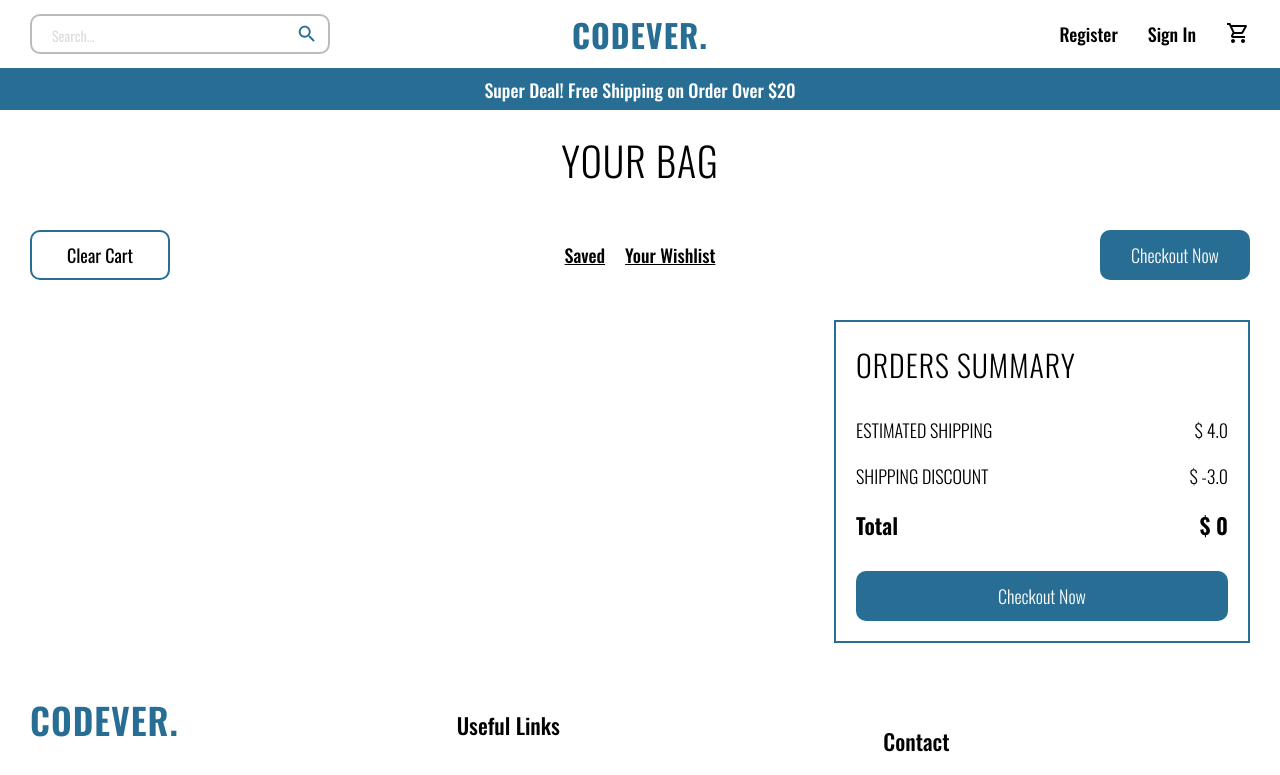
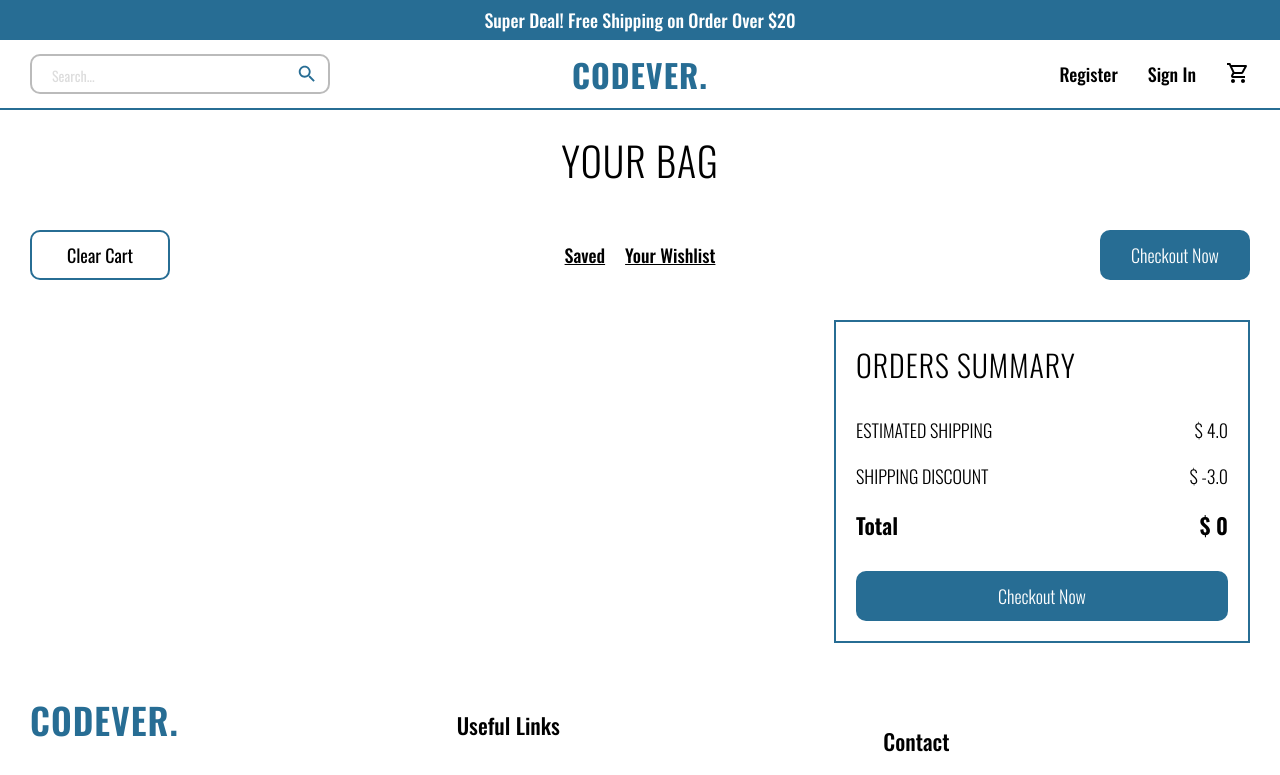
Before and after one commit to Rammah-mohamed/Codever-E-Commerce, a React (Create React App) app: page /cart in a window 1280 px wide. Shown: the top 775 px of the page. Built offline with nearby package versions, Linux system fonts and the light colour scheme.

Commit message:
modified

```diff
--- a/src/components/Announcement.jsx
+++ b/src/components/Announcement.jsx
@@ -3,12 +3,16 @@ import { PrimaryColor } from "../Variables";
 import { mobile } from "../responsive";
 
 const Container = styled.div`
+	position: sticky;
+	top: 0;
+	left: 0;
 	height: 40px;
 	display: flex;
 	align-items: center;
 	justify-content: center;
 	background-color: ${PrimaryColor};
 	color: white;
+	z-index: 10;
 	${mobile({ height: "50px" })}
 `;
 
--- a/src/components/Navbar.jsx
+++ b/src/components/Navbar.jsx
@@ -6,9 +6,14 @@ import { mobile, small } from "../responsive";
 import CartBadge from "./CartBadge";
 
 const Container = styled.div`
+  position: sticky;
+  top: 40px;
+  left: 0;
   height: 70px;
   padding: 15px 30px;
+  background-color: white;
   border-bottom: 2px solid ${PrimaryColor};
+  z-index: 10;
   ${mobile({ padding: "15px" })};
 `;
 
--- a/src/components/Slider.jsx
+++ b/src/components/Slider.jsx
@@ -10,7 +10,7 @@ const Container = styled.div`
   position: relative;
   width: 98%;
   margin: auto;
-  height: calc(100vh - 120px);
+  min-height: calc(100vh - 120px);
   display: flex;
   overflow: hidden;
   ${mobile({ display: "none" })};
@@ -54,7 +54,7 @@ const RightArrow = styled.div`
 
 const Wrapper = styled.div`
   display: flex;
-  height: 100vh;
+  min-height: 100vh;
   transform: translateX(${(props) => props.slideindex * -100}vw);
   transition: all 1s ease;
 `;
@@ -89,17 +89,17 @@ const InfoContainer = styled.div`
 const Title = styled.h1`
   max-width: 800px;
   color: ${PrimaryColor};
-  font-size: 60px;
+  font-size: 40px;
   letter-spacing: 1px;
   font-weight: 600;
-  ${mobile({ fontSize: "26px" })}
-  ${small({ fontSize: "32px" })}
-  ${mid({ fontSize: "40px" })}
+  ${mobile({ fontSize: "24px" })}
+  ${small({ fontSize: "30px" })}
+  ${mid({ fontSize: "34px" })}
 `;
 
 const Paragraph = styled.p`
   max-width: 550px;
-  font-size: 20px;
+  font-size: 18px;
   letter-spacing: 3px;
   font-weight: 400;
   ${mobile({ fontSize: "16px" })}
@@ -149,8 +149,8 @@ const Slider = () => {
                 <Image src={s.image} />
               </ImgContainer>
               <InfoContainer>
-                <Title>{s.title}</Title>
-                <Paragraph>{s.description.slice(0, 390)}</Paragraph>
+                <Title>{s.title?.slice(0,60)}</Title>
+                <Paragraph>{s.description?.slice(0, 300)}...</Paragraph>
                 <Link
                   to={`/productslist/${s.category}`}
                   style={{ textDecoration: "none" }}
--- a/src/pages/Cart.jsx
+++ b/src/pages/Cart.jsx
@@ -229,8 +229,8 @@ const Cart = () => {
 
   return (
     <Container>
+      <Announcement />
       <Navbar />
-      <Announcement />
       <Wrapper>
         <Title>Your Bag</Title>
         <ShoppingContainer>
--- a/src/pages/Product.jsx
+++ b/src/pages/Product.jsx
@@ -50,23 +50,23 @@ const Right = styled.div`
 `;
 
 const Title = styled.h1`
-  font-size: 50px;
+  font-size: 40px;
   font-weight: 300;
   letter-spacing: 2px;
-  ${mobile({ fontSize: "34px" })}
-  ${small({ fontSize: "38px" })}
+  ${mobile({ fontSize: "24px" })}
+  ${small({ fontSize: "30px" })}
 `;
 
 const Desc = styled.p`
-  font-size: 20px;
+  font-size: 18px;
   font-weight: 300;
   text-align: justify;
-  ${mobile({ fontSize: "18px" })}
-  ${small({ fontSize: "18px" })}
+  ${mobile({ fontSize: "16px" })}
+  ${small({ fontSize: "16px" })}
 `;
 
 const Price = styled.span`
-  font-size: 45px;
+  font-size: 40px;
   font-weight: 300;
   letter-spacing: 1px;
   ${mobile({ fontSize: "30px" })}
@@ -88,7 +88,7 @@ const Colors = styled.div`
 `;
 
 const Label = styled.label`
-  font-size: 30px;
+  font-size: 28px;
   font-weight: 400;
   ${mobile({ fontSize: "20px" })}
   ${small({ fontSize: "20px" })}
@@ -136,7 +136,7 @@ const NumberContainer = styled.div`
 `;
 
 const Operation = styled.span`
-  font-size: 30px;
+  font-size: 28px;
   font-weight: 400;
   cursor: pointer;
   user-select: none;
@@ -161,7 +161,7 @@ const Cart = styled.div`
   justify-content: center;
   width: 140px;
   height: 50px;
-  font-size: 20px;
+  font-size: 18px;
   font-weight: 400;
   border: 2px solid ${PrimaryColor};
   border-radius: 10px;
@@ -241,8 +241,8 @@ const Product = () => {
 
   return (
     <Container>
+      <Announcement />
       <Navbar />
-      <Announcement />
       <Wrapper>
         <Left>
           <Image src={product.image} />
```
Also changed, not shown: src/pages/Home.jsx (indentation only), 1 other file (tests, documents, lock files or other folders).
